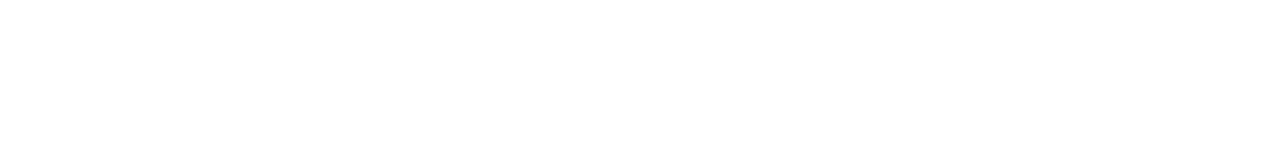
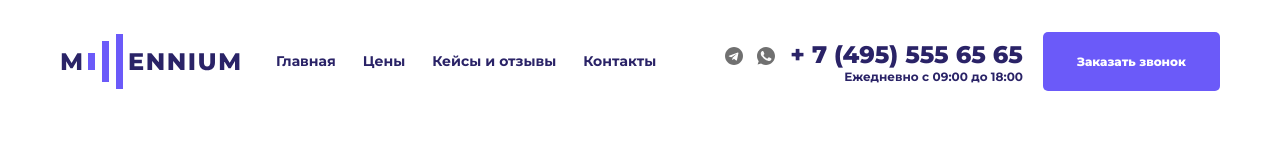
Before and after one commit to Dron245/Millenium, a website built with webpack: page src/index.html in a window 1280 px wide. Built offline with nearby package versions, Linux system fonts and the light colour scheme; files whose address does not match are found by name.

Commit message:
0305-1605

```diff
--- a/src/html/_header.htm
+++ b/src/html/_header.htm
@@ -1,4 +1,42 @@
 <header class="header">
 	<div class="header__container">
+		<button type="button" class="menu__icon icon-menu"><span></span></button>
+		<div class="header__left">
+			<div class="header__logo -ibg">
+				<img src="@img/header/logo.svg" alt="">
+		</div>
+		<div class="header__menu menu">
+			<nav class="menu__body">
+				<ul class="menu__list">
+					<li class="menu__item"><a href="" class="menu__link">Главная</a></li>
+					<li class="menu__item"><a href="" class="menu__link">Цены</a></li>
+					<li class="menu__item"><a href="" class="menu__link">Кейсы и отзывы</a></li>
+					<li class="menu__item"><a href="" class="menu__link">Контакты</a></li>
+				</ul>
+			</nav>
+		</div>
+		</div>
+		<div class="header__right">
+			<div data-da=".menu__list, 767.99" class="header__contacts contacts-header">
+				<div class="contacts-header__social">
+					<a href="#" class="contacts-header__link">
+						<img src="@img/header/telegram (3) 1.svg" alt="telegram">
+					</a>
+					<a href="#" class="contacts-header__link">
+						<img src="@img/header/whatsapp (1) 1.svg" alt="whatsapp">
+					</a>
+				</div>
+				<div class="contacts-header__phones">
+					<a href="tel:+74955556565" class="contacts-header__link">
+						+ 7 (495) 555 65 65
+					</a>
+					<p class="contacts-header__text">Ежедневно с 09:00 до 18:00</p>
+				</div>
+			</div>
+			<button class="button header__phone-logo">
+				<p>Заказать звонок</p>
+				<img src="@img/header/phone.png" alt="">
+			</button>
+		</div>
 	</div>
 </header>
--- a/src/js/app.js
+++ b/src/js/app.js
@@ -189,7 +189,7 @@ import * as flsScroll from "./files/scroll/scroll.js";
 
 /* Динамический адаптив */
 // Документация: https://template.fls.guru/template-docs/dinamicheskij-adaptiv.html
-// import "./libs/dynamic_adapt.js";
+ import "./libs/dynamic_adapt.js";
 
 /* Форматирование чисел */
 // import './libs/wNumb.min.js';
--- a/src/scss/common.scss
+++ b/src/scss/common.scss
@@ -1,4 +1,14 @@
 // Заголовки, общие БЄМ блоки и проче...
+.button {
+	background: $mainViolet;
+	border-radius: 5px;
+	font-weight: 800;
+	color: white;
+	font-size: rem(12);
+	line-height: math.div(15 , 12);
+	padding: 22px 34px;
+}
+
 .circle {
 	width: 9px;
 	height: 9px;
--- a/src/scss/header.scss
+++ b/src/scss/header.scss
@@ -1,16 +1,157 @@
 //====================================================================================================
+.header {
+
+	&__container {
+		margin-top: rem(32);
+		display: flex;
+		justify-content: space-between;
+		align-items: center;
+
+	}
+
+	&__left {
+		display: flex;
+		align-items: center;
+		column-gap: rem(34);
+
+		@media (max-width: em(1055)){
+			 flex:0 0 30%
+		}
+	}
+
+	&__right {
+		display: flex;
+		align-items: center;
+		column-gap: rem(20);
+	}
+
+	&__logo {
+		flex: 1 0 43.935%;
+		padding-bottom: 13.28%;
+		position: relative;
+		z-index: 5;
+	}
+
+	&__menu {
+		display: flex;
+		align-items: center;
+		flex: 1 0 auto;
+	}
+
+	&__contacts {
+		display: flex;
+		align-items: center;
+		column-gap: rem(15);
+	}
+
+	&__phone-logo {
+		position: relative;
+		z-index: 5;
+		@media (min-width:$mobile){
+			 img {
+				display: none;
+			 }
+		}
+		@media (max-width:$mobile){
+			 p {
+				display: none;
+			 }
+		}
+	}
+}
+.menu {
+
+	&__icon {
+	}
+
+	&__body {
+		@media (max-width: 1055px) {
+			position: fixed;
+			width: 100%;
+			height: 100%;
+			top: 0;
+			left: -100%;
+			overflow: auto;
+			background-color: white;
+			padding: rem(100) rem(15) rem(50) rem(15);
+			transition: left 0.3s ease 0s;
+			z-index: 4;
+			&::before {
+				content: "";
+				position: fixed;
+				width: 100%;
+				height: 70px;
+				left: -100%;
+				top: 0;
+				background-color: white;
+			}
+			.menu-open & {
+				left: 0;
+				&::before {
+					left: 0;
+				}
+			}
+		}
+	}
+
+	&__list {
+		display: flex;
+		align-items: center;
+		@include adaptiveValue("column-gap", 27, 12,1160,950,1);
+		@media (max-width: em(1055)){
+			 flex-direction:column;
+			 row-gap:rem(27);
+		}
+	}
+
+	&__item {
+	}
+
+	&__link {
+		font-weight: 700;
+		font-size: 14px;
+		line-height: math.div(17 , 14);
+	}
+}
+.icon-menu {
+}
+.contacts-header {
+
+	&__social {
+		display: flex;
+		align-items: center;
+		column-gap: rem(14);
+	}
+
+	&__link {
+		font-weight: 800;
+		//font-size: rem(24);
+		@include adaptiveValue("font-size", 24, 16,1160,950,1);
+		line-height: math.div(29 , 24);
+	}
+
+	&__phones {
+
+	}
+
+	&__text {
+		font-weight: 700;
+		line-height: math.div(15 , 12);
+		text-align: right;
+	}
+}
 
 //====================================================================================================
 
 //Burger
-/*
+
 .icon-menu {
 	display: none;
-	@media (max-width: $mobile) {
+	@media (max-width: 1055px) {
 		display: block;
 		position: relative;
-		width: rem(30);
-		height: rem(18);
+		width: rem(41);
+		height: rem(20);
 		cursor: pointer;
 		z-index: 5;
 		span,
@@ -18,37 +159,32 @@
 		&::after {
 			content: "";
 			transition: all 0.3s ease 0s;
-			right: 0;
+			left: 0;
 			position: absolute;
-			width: 100%;
-			height: rem(2);
-			background-color: #000;
+			//width: 100%;
+			height: rem(4);
+			background-color: $mainViolet;
+			border-radius: 1px;
 		}
 		&::before {
 			top: 0;
+			width: rem(41);
 		}
 		&::after {
 			bottom: 0;
+			width: rem(15);
 		}
 		span {
 			top: calc(50% - rem(1));
+			width: rem(27);
 		}
 		.menu-open & {
-			span {
-				width: 0;
-			}
-			&::before,
+
 			&::after {
-			}
-			&::before {
-				top: calc(50% - rem(1));
-				transform: rotate(-45deg);
-			}
-			&::after {
-				bottom: calc(50% - rem(1));
-				transform: rotate(45deg);
+
+				width: rem(41);
+				background: #43CD93;
 			}
 		}
 	}
 }
-*/
```
Also changed, not shown: src/img/cover.jpg (deleted), src/img/header/logo.svg (added), src/img/header/phone.png (added), src/img/header/telegram (3) 1.svg (added), src/img/header/whatsapp (1) 1.svg (added).
